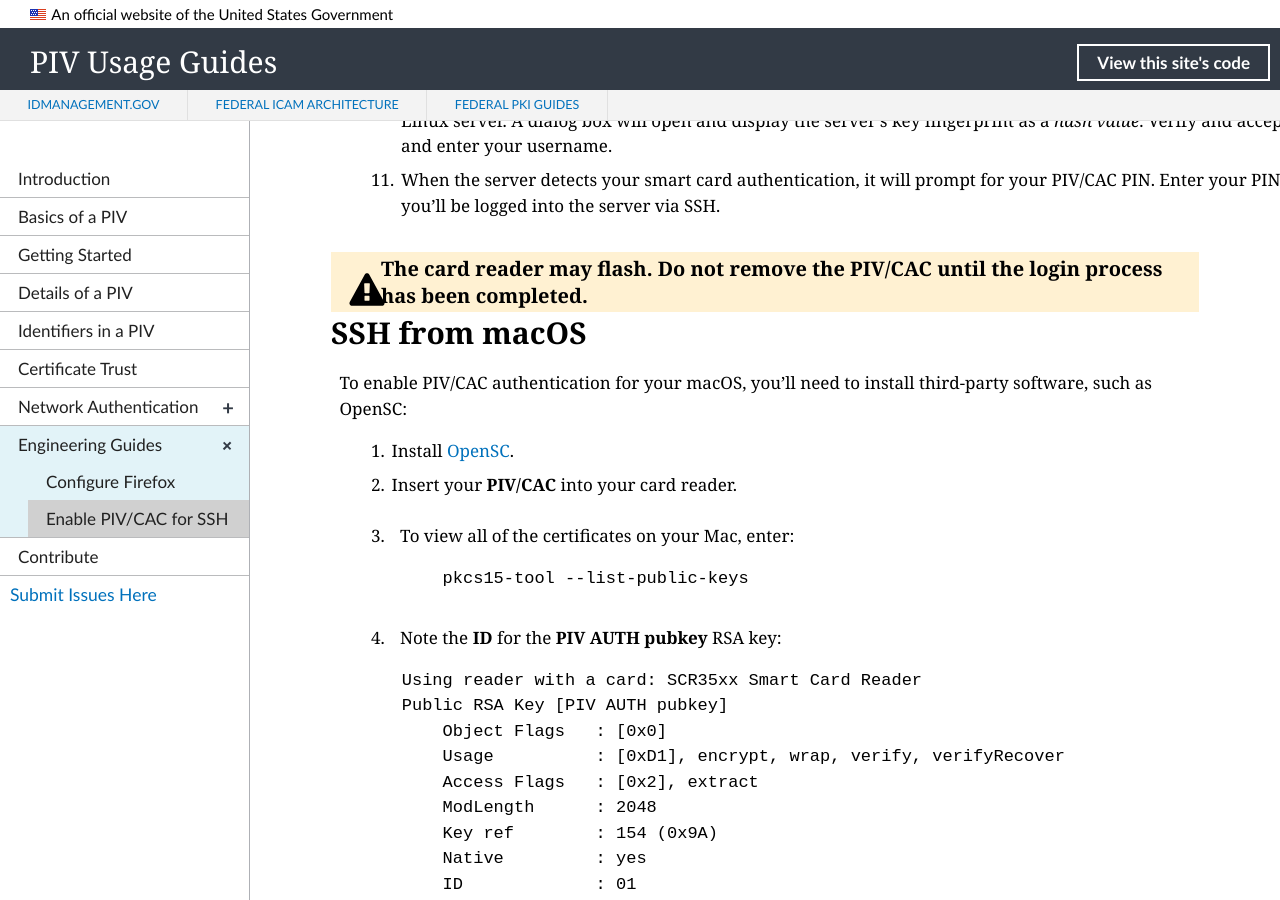
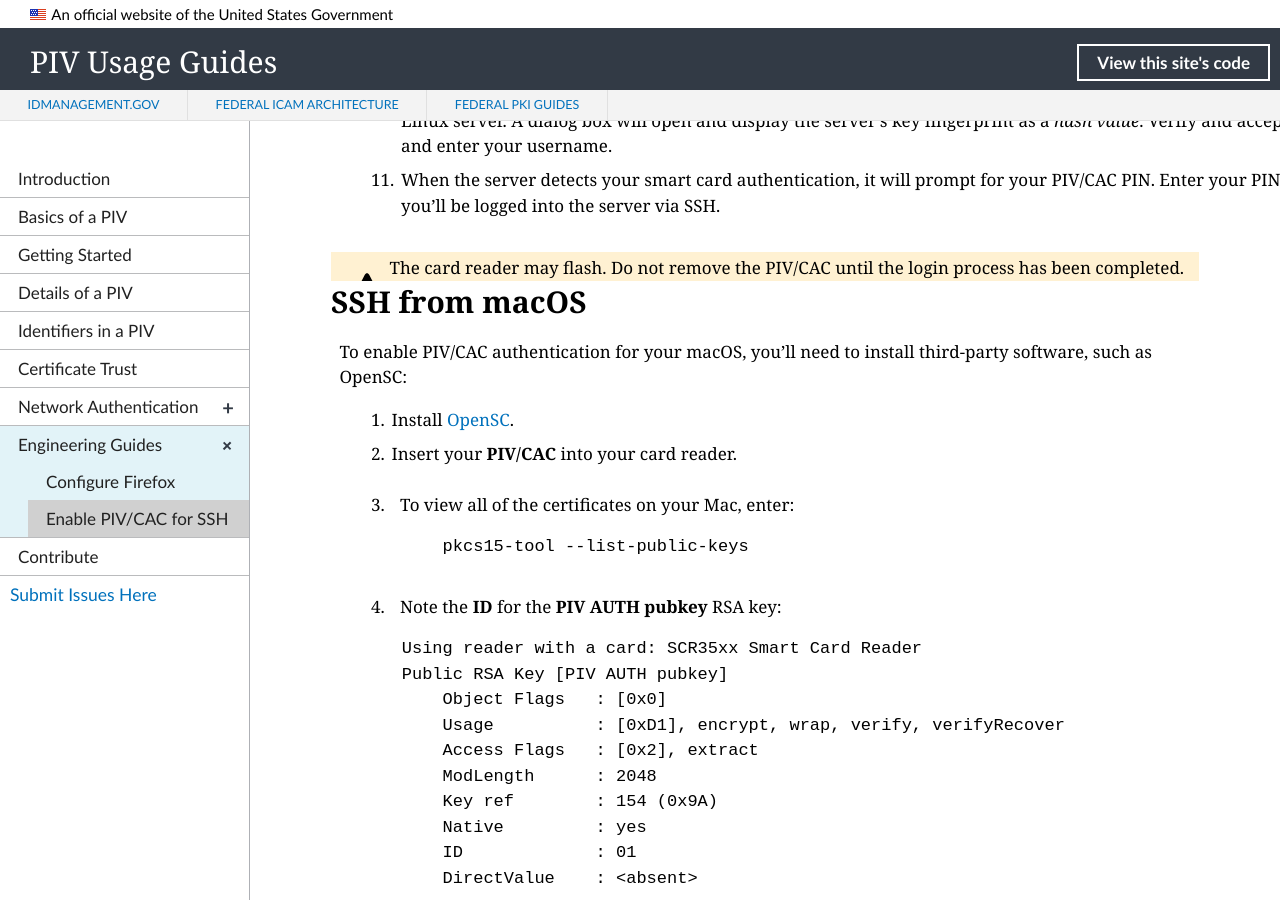
Before and after one commit to GSA/piv-guides, a Jekyll site: the page built from _engineering/02_ssh.md, in a window 1280 px wide and 900 px high, scrolled down 2239 px. Built offline with Jekyll 4.4.1, drawn with Linux system fonts in a browser that asks for light colours; nearby versions of some CDN libraries.

Commit message:
making alerts content
updating alerts to use content over heading

```diff
--- a/_engineering/02_ssh.md
+++ b/_engineering/02_ssh.md
@@ -39,7 +39,7 @@ These steps use PuTTY-CAC v0.70u2, which supports Cryptographic API (CAPI) integ
 1. Once you have an account, select a **Saved Session** and click **Load** to load the server configuration. Click **Open** to connect to the Linux server. A dialog box will open and display the server's key fingerprint as a _hash value_. Verify and accept the server key and enter your username.
 1. When the server detects your smart card authentication, it will prompt for your PIV/CAC PIN. Enter your PIN. Once it's validated, you'll be logged into the server via SSH.
 
-{% include alert-warning.html heading = "The card reader may flash. Do not remove the PIV/CAC until the login process has been completed." %}
+{% include alert-warning.html content = "The card reader may flash. Do not remove the PIV/CAC until the login process has been completed." %}
 
 ## SSH from macOS
 
@@ -101,7 +101,7 @@ To enable PIV/CAC authentication for your macOS, you'll need to install third-pa
 
 1. The server will prompt for your PIV/CAC PIN. Enter your PIN. Once it's validated, you'll be logged into the server via SSH.
 
-{% include alert-warning.html heading = "The card reader may flash. Do not remove the PIV until the login process has been completed." %}
+{% include alert-warning.html content = "The card reader may flash. Do not remove the PIV until the login process has been completed." %}
 
 ## Configure a Linux Server
 
```
